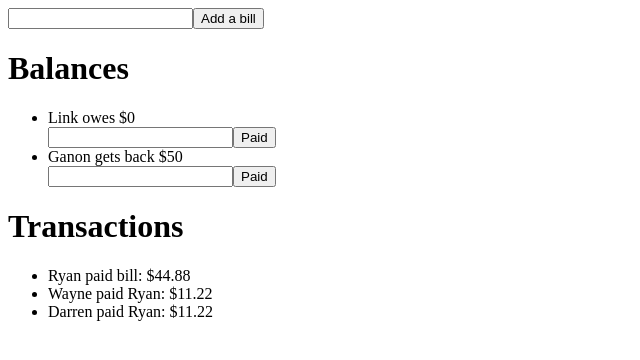
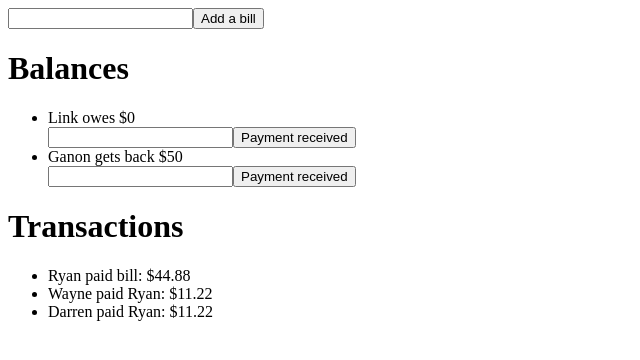
Before and after one commit to rtessier/split, a React app: page / in a window 1280 px wide. Shown: the top 360 px of the page, without its empty margins (0-640 px from the left). Built offline with nearby package versions, Linux system fonts and the light colour scheme.

Commit message:
Change payment button text

```diff
--- a/components/Housemate.js
+++ b/components/Housemate.js
@@ -6,7 +6,7 @@ class Housemate extends Component {
       <div>
         <div>{this.props.name} {this.renderBalanceStatus()}</div>
         <input />
-        <button>Paid</button>
+        <button>Payment received</button>
       </div>
     )
   }
```
